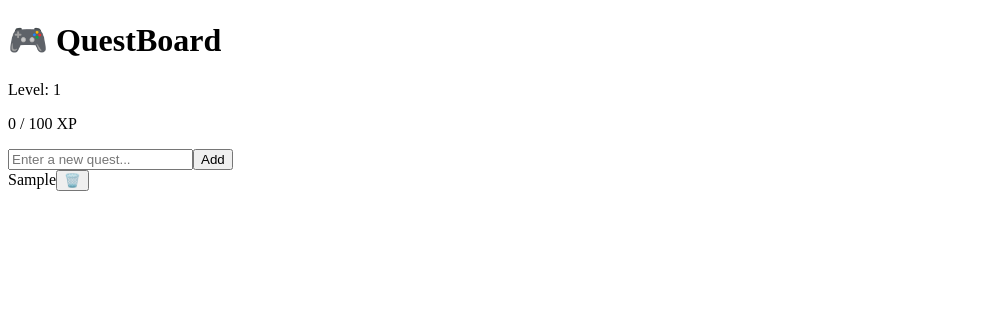
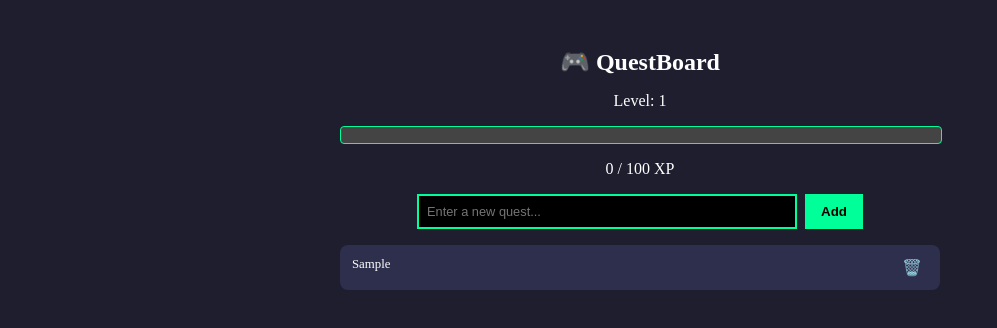
Before and after one commit to heidi04aldidi/QuestBoard-Your-Daily-Mission-Log, a React (Vite) app in the folder to-do-app/: page / in a window 1280 px wide. Both pictures are taken after typing "Sample" into the empty fields and a click on the button "Add". Shown: the top 328 px of the page, without its empty margins (0-997 px from the left). Built offline with nearby package versions, Linux system fonts and the light colour scheme.

Commit message:
most important for user experience...added styling

```diff
--- a/to-do-app/src/styles/App.css
+++ b/to-do-app/src/styles/App.css
@@ -0,0 +1,95 @@
+body {
+    margin: 0;
+    font-family: 'Press Start 2P', cursive;
+    background-color: #1e1e2f;
+    color: #ffffff;
+    text-align: center;
+}
+
+.app-container {
+    max-width: 600px;
+    margin: auto;
+    padding: 2rem;
+}
+
+.title {
+    font-size: 1.5rem;
+    margin-bottom: 1rem;
+}
+
+.quest-form {
+    display: flex;
+    gap: 0.5rem;
+    justify-content: center;
+    margin-bottom: 1rem;
+}
+
+.quest-input {
+    padding: 0.5rem;
+    font-size: 0.8rem;
+    width: 60%;
+    border: 2px solid #00ff99;
+    background: #000;
+    color: #fff;
+}
+
+.quest-button {
+    padding: 0.5rem 1rem;
+    background: #00ff99;
+    color: #000;
+    border: none;
+    font-weight: bold;
+    cursor: pointer;
+}
+
+.quest-list {
+    margin-top: 1rem;
+}
+
+.quest-item {
+    display: flex;
+    justify-content: space-between;
+    background: #2e2e4d;
+    padding: 0.75rem;
+    margin: 0.5rem 0;
+    border-radius: 8px;
+    font-size: 0.8rem;
+}
+
+.quest-item.completed .quest-text {
+    text-decoration: line-through;
+    color: #aaa;
+}
+
+.quest-text {
+    cursor: pointer;
+    flex: 1;
+    text-align: left;
+}
+
+.delete-button {
+    background: none;
+    border: none;
+    color: #ff4d4d;
+    cursor: pointer;
+    font-size: 1rem;
+}
+
+.xp-tracker {
+    margin-bottom: 1rem;
+}
+
+.xp-bar {
+    height: 16px;
+    width: 100%;
+    background: #444;
+    border: 1px solid #00ff99;
+    border-radius: 4px;
+    overflow: hidden;
+}
+
+.xp-fill {
+    height: 100%;
+    background: #00ff99;
+    transition: width 0.3s ease-in-out;
+}
```
